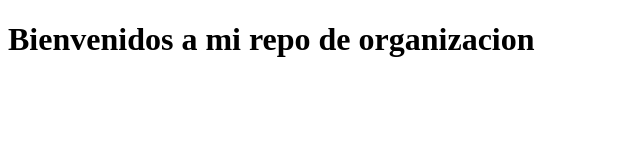
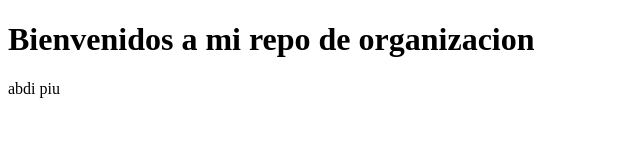
Before and after one commit to rworgWil/raiz-forks, a plain HTML site: page index.html in a window 1280 px wide. Shown: the full height of the page, 0-640 px from the left. Drawn offline with Linux system fonts and the light colour scheme.

Commit message:
wil:feat(main):agregando section

```diff
--- a/index.html
+++ b/index.html
@@ -9,6 +9,6 @@
     <header>
         <h1>Bienvenidos a mi repo de organizacion</h1>
     </header>
-
+    <main>abdi piu</main>
 </body>
 </html>
```
